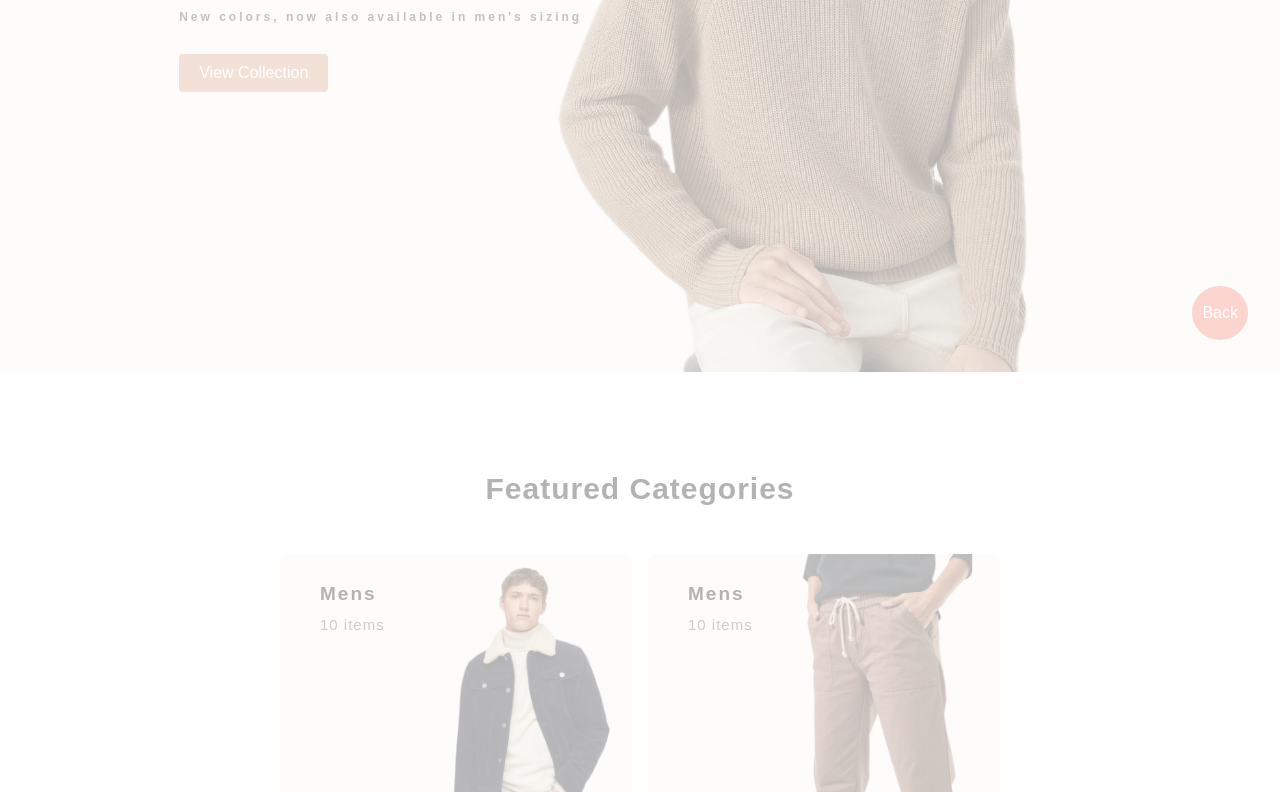
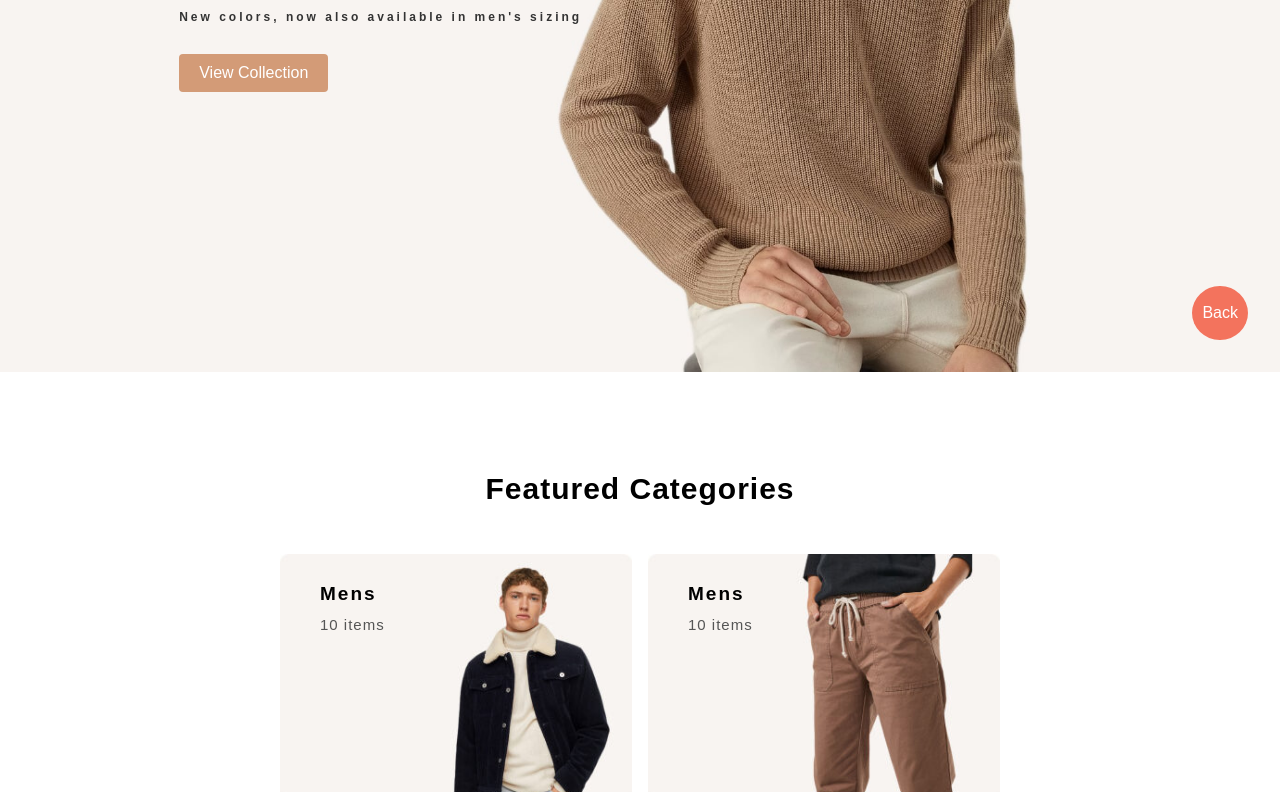
Before and after one commit to Houcine10000/Simplified-dev, a plain HTML site: page index.html in a window 1280 px wide. Shown: the part 428-1220 px from the top of the page. Drawn offline with Linux system fonts and the light colour scheme.

Commit message:
Update index.html

```diff
--- a/index.html
+++ b/index.html
@@ -6,7 +6,6 @@
   <meta name="viewport" content="width=device-width, initial-scale=1.0">
   <title>Ecommerce-Website</title>
   <link rel="stylesheet" href="Css/style.css">
-  <link rel="stylesheet" href="Css/test.css">
 </head>
 <body>
 
```
